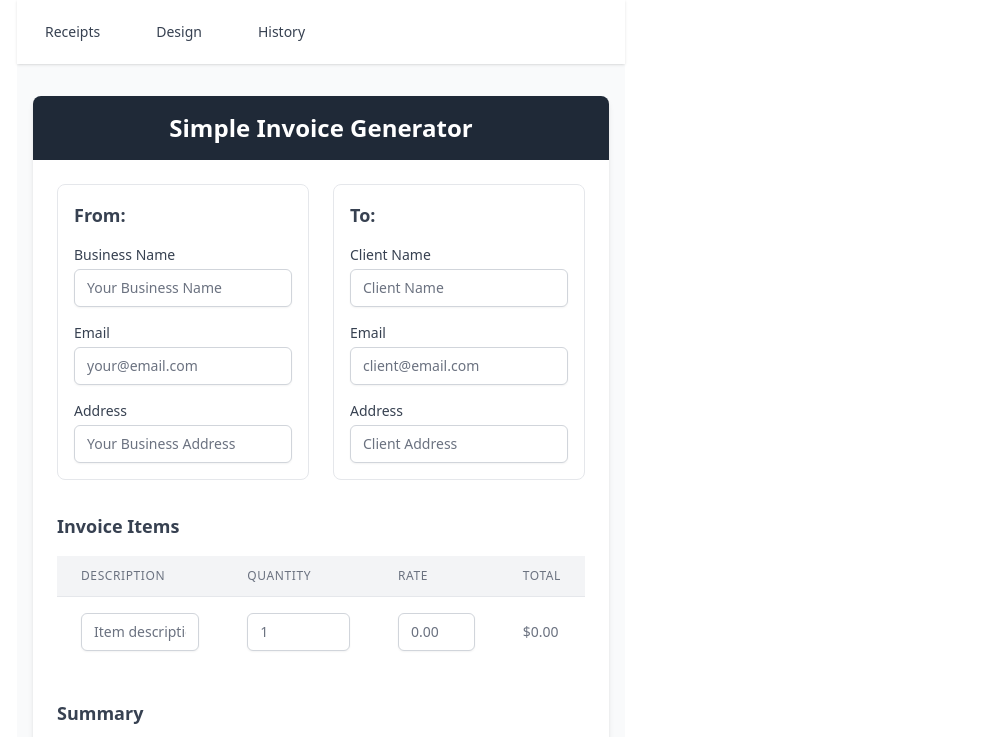
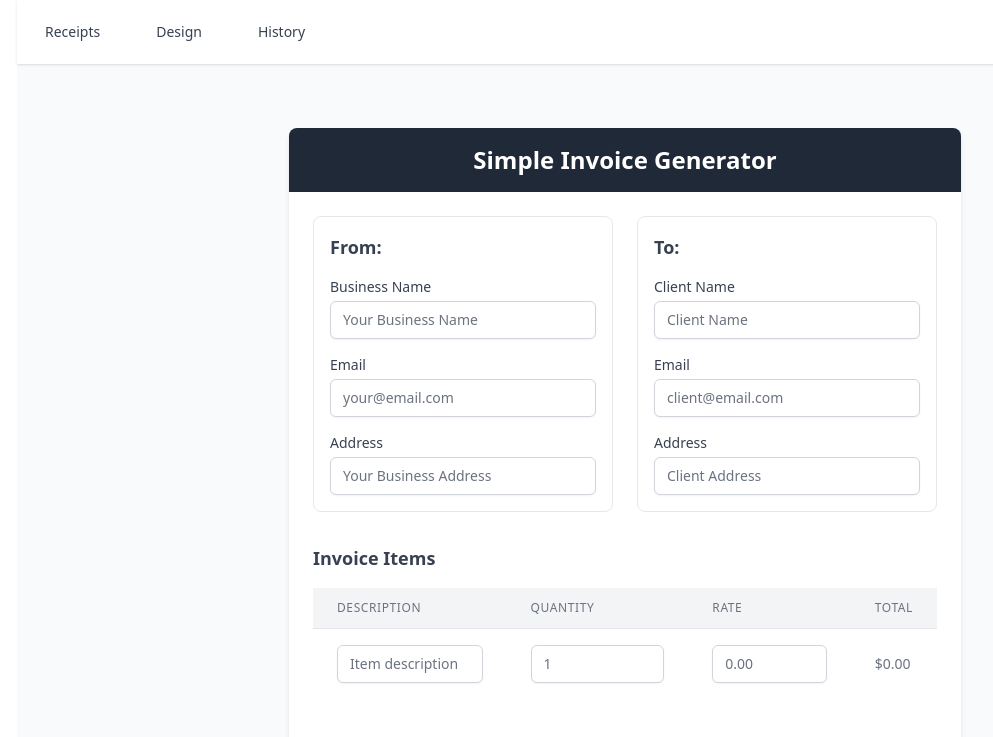
Before and after one commit to iancallo1/recieptly, a Vue app: page / in a window 1280 px wide. Shown: the top 737 px of the page, without its empty margins (15-1008 px from the left). Built offline with nearby package versions, Linux system fonts and the light colour scheme.

Commit message:
UPDATE: Screen issue fixed, site now uses w-full

```diff
--- a/src/assets/main.css
+++ b/src/assets/main.css
@@ -12,7 +12,6 @@
 @import './base.css';
 
 #app {
-  max-width: 1280px;
   margin: 0 auto;
   padding: 2rem;
   font-weight: normal;
@@ -39,8 +38,6 @@ a,
   }
 
   #app {
-    display: grid;
-    grid-template-columns: 1fr 1fr;
     padding: 0 2rem;
   }
 }
--- a/src/pages/forms/InvoiceForm.vue
+++ b/src/pages/forms/InvoiceForm.vue
@@ -1,5 +1,6 @@
 <template>
-  <div class="w-full max-w-4xl bg-white rounded-lg shadow-md overflow-hidden">
+  <div class="flex justify-center items-start w-full">
+    <div class="bg-white rounded-lg shadow-md overflow-hidden max-w-2xl w-full my-8">
       <!-- Header -->
       <div class="bg-gray-800 px-6 py-4">
         <h1 class="text-2xl font-bold text-white text-center">Simple Invoice Generator</h1>
@@ -108,6 +109,7 @@
         </div>
       </div>
     </div>
+  </div>
 </template>
 
 <script setup>
--- a/src/pages/index.vue
+++ b/src/pages/index.vue
@@ -2,7 +2,7 @@
   <div class="min-h-screen flex flex-col">
     <Header />
     <main class="flex-grow">
-      <div class="max-w-[1920px] mx-auto px-4 py-8">
+      <div class=" px-4 py-8">
         <InvoiceForm />
       </div>
     </main>
```
Lines whose indentation alone changed are shown as unchanged.
